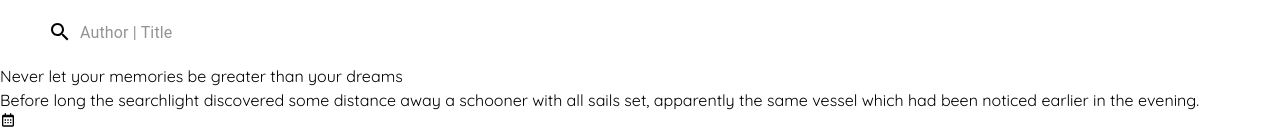
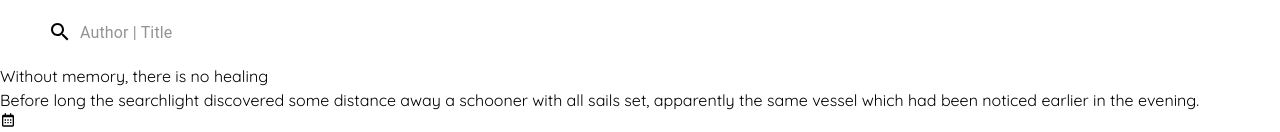
Before and after one commit to Mohamed-ncib19/Story-Time, a React (Vite) app: page /Story-Time in a window 1280 px wide. Shown: the part 543-675 px from the top of the page. Built offline with nearby package versions, Linux system fonts and the light colour scheme; no server answers; the database is empty.

Commit message:
changing hero title

```diff
--- a/src/home/hero.jsx
+++ b/src/home/hero.jsx
@@ -15,7 +15,7 @@ const Hero = () => {
     return (
         <div id="hero" className=" flex flex-col md:flex-row justify-around items-center flex-wrap p-12 m-auto md:h-auto bg-[#262A2E] float-left animation">
             <div id="text" className="flex flex-col w-full md:w-[40%]  m-auto space-x-1 gap-8 tracking-widest ">
-                <h1 className="text-[40px] text-white hover:underline hover:underline-offset-8 hover:decoration-[#64429e] transition-all duration-500">Never let your memories be greater than your dreams </h1>
+                <h1 className="text-[40px] text-white hover:underline hover:underline-offset-8 hover:decoration-[#64429e] transition-all duration-500">Without memory, there is no healing </h1>
                 <p className="text-[18px] text-white ">Before long the searchlight discovered some distance away a schooner with all sails set, apparently the same vessel which had been noticed earlier in the evening.</p>
                 <div id="date" className="flex flex-row space-x-4">
                     <i className="text-gray-500">
```
Also changed, not shown: 5 other files (tests, documents, lock files or other folders).
